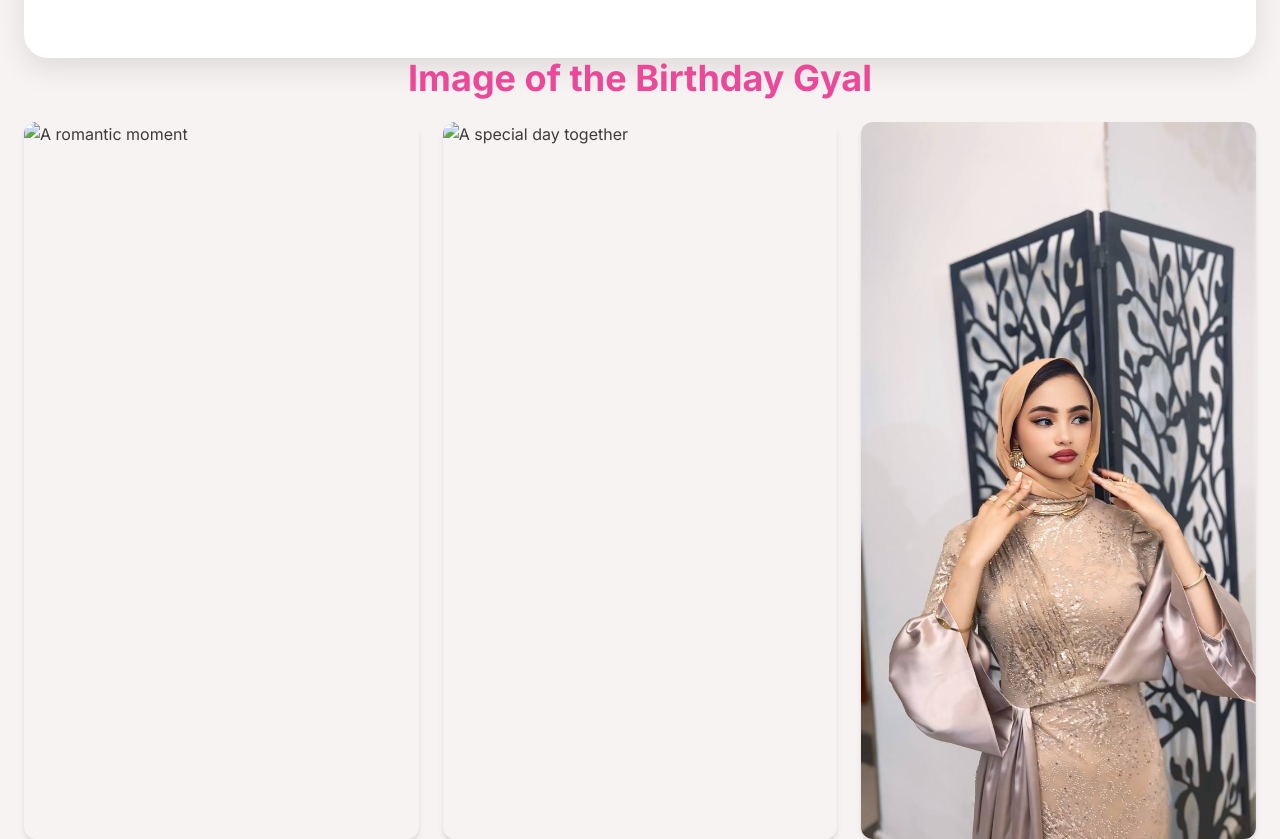
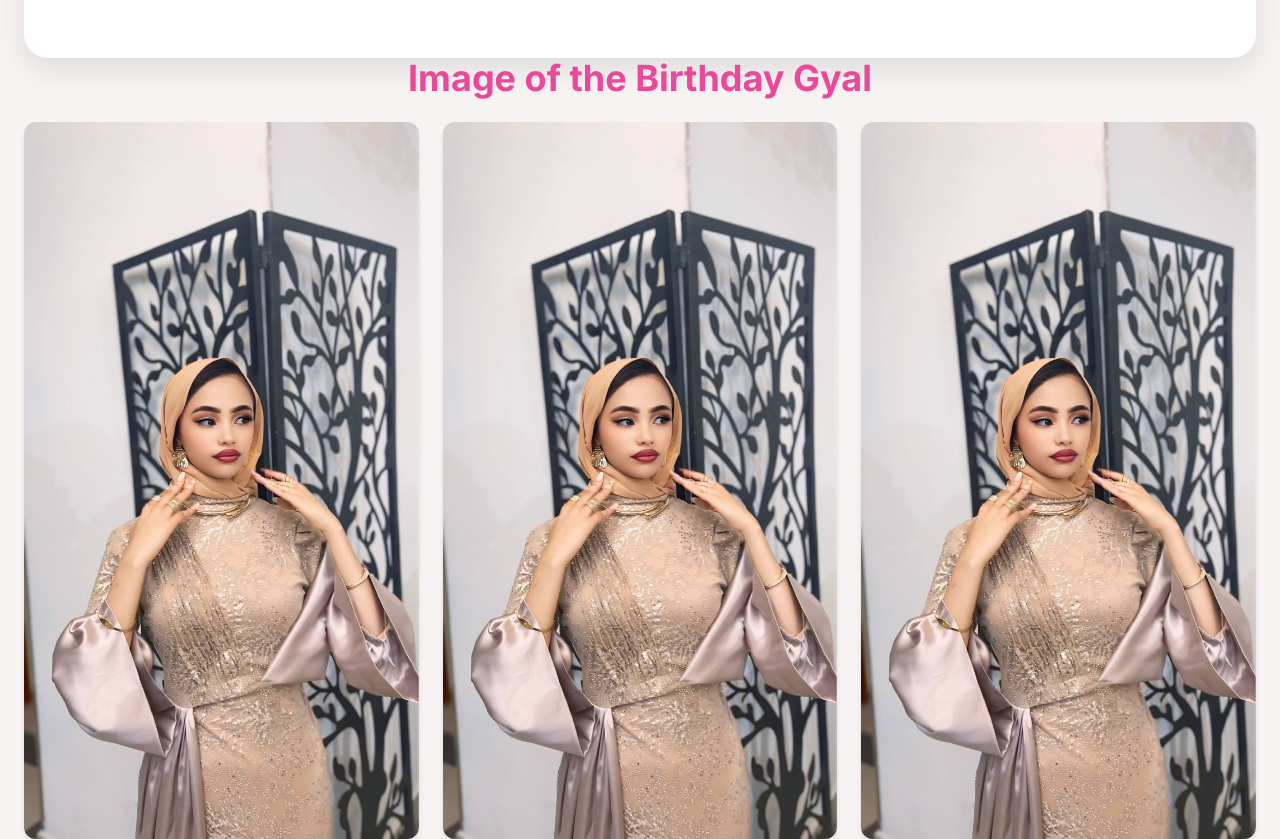
Before and after one commit to cozzy-1/open-my-gift, a plain HTML site: page index.html in a window 1280 px wide. Shown: the part 1380-2219 px from the top of the page. Drawn offline with nearby package versions, Linux system fonts and the light colour scheme; the site is published under a folder, as on GitHub Pages, so addresses that start at the root find nothing.

Commit message:
Update index.html

```diff
--- a/index.html
+++ b/index.html
@@ -113,11 +113,11 @@
             <div class="grid grid-cols-1 sm:grid-cols-2 lg:grid-cols-3 gap-6">
                 <!-- Image 1 -->
                 <div class="rounded-xl overflow-hidden shadow-md hover-lift">
-                    <img src="/hanuni.jpg" alt="A romantic moment" class="w-full h-auto object-cover cursor-pointer" onclick="openFullscreen(this)">
+                    <img src="hanuni.jpg" alt="A romantic moment" class="w-full h-auto object-cover cursor-pointer" onclick="openFullscreen(this)">
                 </div>
                 <!-- Image 2 -->
                 <div class="rounded-xl overflow-hidden shadow-md hover-lift">
-                    <img src="/hanuni.jpg" alt="A special day together" class="w-full h-auto object-cover cursor-pointer" onclick="openFullscreen(this)">
+                    <img src="hanuni.jpg" alt="A special day together" class="w-full h-auto object-cover cursor-pointer" onclick="openFullscreen(this)">
                 </div>
                 <!-- Image 3 -->
                 <div class="rounded-xl overflow-hidden shadow-md hover-lift">
```
